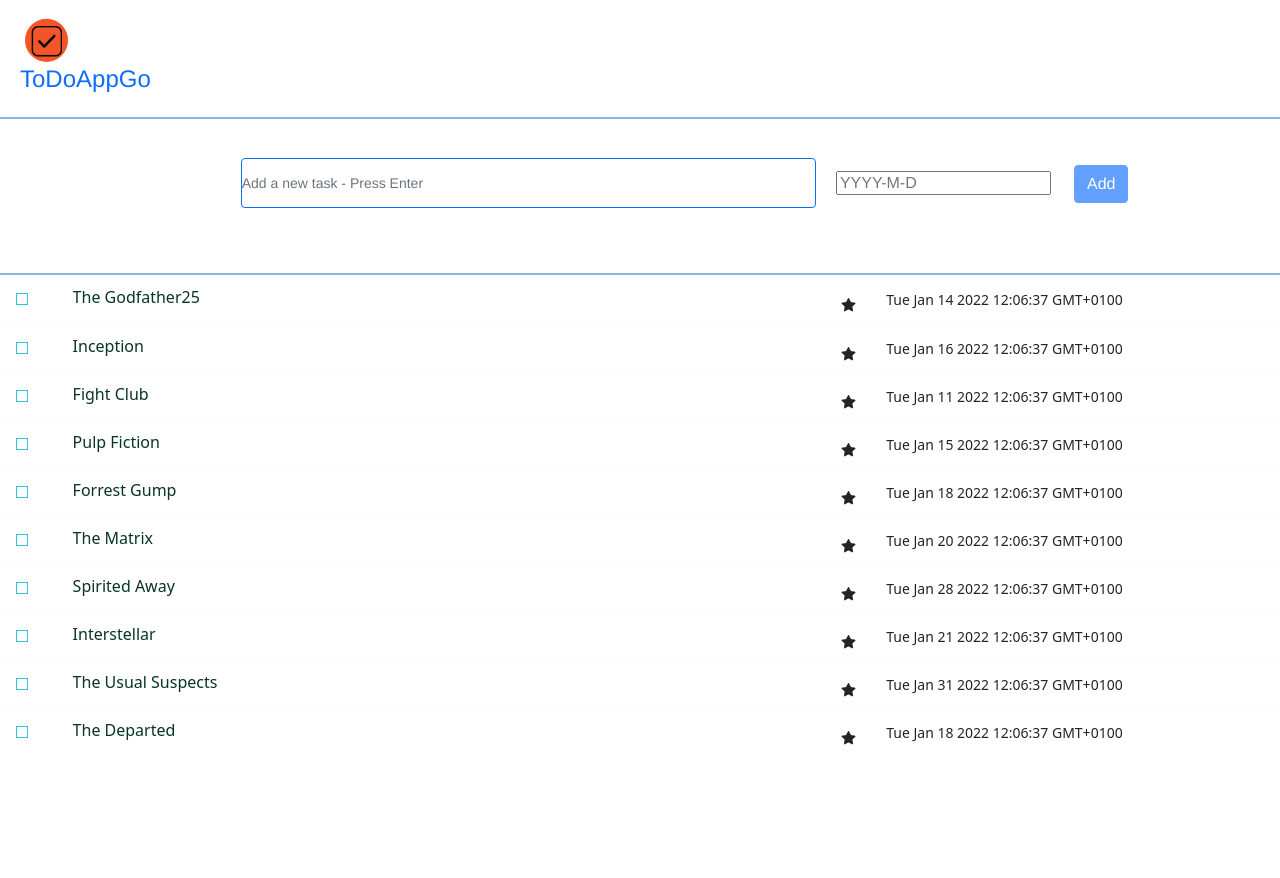
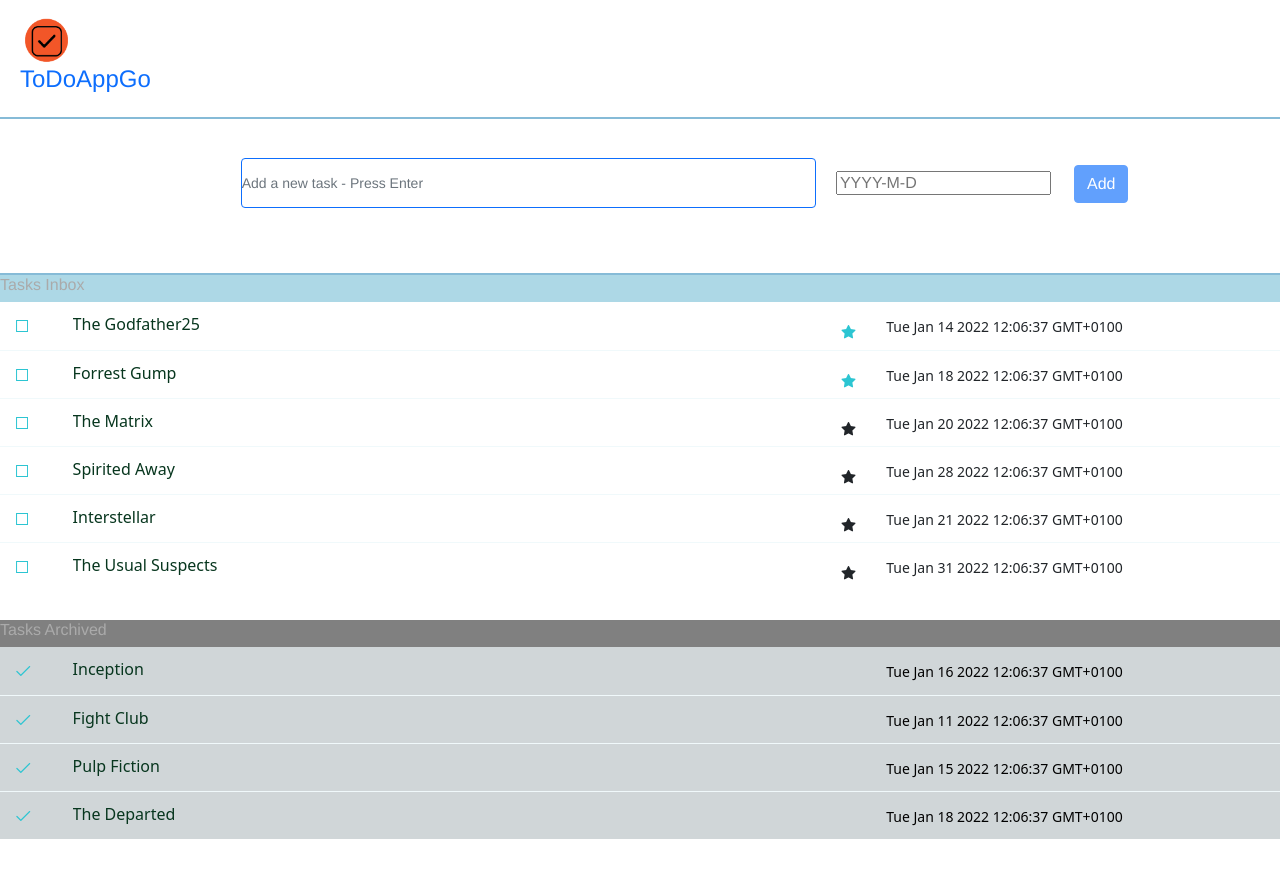
Before and after one commit to ZiyoumaSchool/todoappgo, a React (Create React App) app: page / in a window 1280 px wide. Shown: the top 878 px of the page. Built offline with nearby package versions, Linux system fonts and the light colour scheme; a web font is replaced by a local one.

Commit message:
Render Tasks Group By state 12012022

```diff
--- a/src/components/task/SectionEditTask/index.jsx
+++ b/src/components/task/SectionEditTask/index.jsx
@@ -46,6 +46,7 @@ export default function SectionAddTask(Tasksource) {
     }
     store.stateList[1](editTab)
     store.showModal[1](false)
+  }
     // const numer = store.idTaskTab[0]-1 ;
     // console.log("la vraie canne", store.idTaskTab[0]);
     // editTab[numer].title = myvalue;
@@ -61,7 +62,7 @@ export default function SectionAddTask(Tasksource) {
     // console.log('stateLit New after Edit', store.stateList[0])
     // setMyvalue('');
 
-  }
+
 
   return (
 <form>
--- a/src/components/task/TaskItem/index.jsx
+++ b/src/components/task/TaskItem/index.jsx
@@ -3,10 +3,7 @@ import ReactDOM from 'react-dom';
 import '../task.css';
 import PropTypes from 'prop-types';
 import "../../../index.css";
-import {createContext, useState, useContext} from 'react';
-import { Button } from 'react-bootstrap';
-import { Modal } from 'react-bootstrap';
-import ModalComponent from '../../Modal';
+import { useContext} from 'react';
 import { ApplicationContext } from '../../../pages/TaskHomePage'
 
 
--- a/src/components/task/TaskList/index.jsx
+++ b/src/components/task/TaskList/index.jsx
@@ -5,6 +5,7 @@ import "../../../index.css"
 import { ApplicationContext } from '../../../pages/TaskHomePage';
 
 import TaskItem from '../TaskItem';
+import '../task.css';
 
 
 export default function TaskList({ loading, tasks, onPinTask, onArchiveTask }) {
@@ -13,13 +14,78 @@ export default function TaskList({ loading, tasks, onPinTask, onArchiveTask }) {
   const {store, setStore} = useContext(ApplicationContext);
   // const [myvalue, setMyvalue] = useState('');
 
-  function OnArchiveTask(id){
+//////////////////////  OnArchiveTask //////////////////////////////////////
 
-    console.log("Voici alors l id", id)
-    //const {state, setState} = useContext(ApplicationContext);
-    console.log("La liste", store.stateList[0])
-    store.stateList[1](store.stateList[0].filter(item=>item.id!==id))
+  function OnArchiveTask(id1) {
+    // const e = Event;
+    // e.preventDefault();
+
+    let editTab = store.stateList[0];
+    console.log("BLALALALA", id1)
+    for(let i=0;i<editTab.length;i++){
+    // if(editTab[i].id===store.idTaskTab[0]){
+      if(editTab[i].id===id1 && editTab[i].state !=="TASK_ARCHIVED" ){
+      console.log("Archivage ", editTab[i])
+      editTab[i]={
+        id:  editTab[i].id,
+        title: editTab[i].title,
+        dateEnd:  editTab[i].dateEnd,
+        state:  "TASK_ARCHIVED"
+      }
+    } else if (editTab[i].id===id1 && editTab[i].state ==="TASK_ARCHIVED" ) {
+      editTab[i]={
+       id:  editTab[i].id,
+       title: editTab[i].title,
+       dateEnd:  editTab[i].dateEnd,
+       state:  "TASK_INBOX"
+     }
+    }
   }
+    store.stateList[1](editTab)
+    store.stateList[1](store.stateList[0].filter(item=>item.state!==""))
+    console.log("Le STORY ", store.stateList[0])
+    // store.showModal[1](false)
+  }
+
+  //////////////////////  End OnArchiveTask //////////////////////////////////////
+
+
+  //////////////////////  OnPinnedTask //////////////////////////////////////
+
+  function onPinTask(id1) {
+    // const e = Event;
+    // e.preventDefault();
+
+    let editTab = store.stateList[0];
+    console.log("BLALALALA", id1)
+    for(let i=0;i<editTab.length;i++){
+    // if(editTab[i].id===store.idTaskTab[0]){
+      if(editTab[i].id===id1 && editTab[i].state !=="TASK_PINNED" ){
+      console.log("Archivage ", editTab[i])
+      editTab[i]={
+        id:  editTab[i].id,
+        title: editTab[i].title,
+        dateEnd:  editTab[i].dateEnd,
+        state:  "TASK_PINNED"
+      }
+    }
+  }
+  store.stateList[1](editTab)
+    store.stateList[1](store.stateList[0].filter(item=>item.state!==""))
+    console.log("Le STORY ", store.stateList[0])
+
+}
+
+  //////////////////////  End /OnPinnedTask //////////////////////////////////////
+
+
+  // function OnArchiveTask(id){
+
+  //   console.log("Voici alors l id", id)
+  //   //const {state, setState} = useContext(ApplicationContext);
+  //   console.log("La liste", store.stateList[0])
+  //   store.stateList[1](store.stateList[0].filter(item=>item.id!==id))
+  // }
 
   const events = {
     onPinTask,
@@ -62,11 +128,35 @@ export default function TaskList({ loading, tasks, onPinTask, onArchiveTask }) {
     ...tasks.filter(t => t.state !== 'TASK_PINNED'),
   ];
   return (
-    <div className="list-items">
+  <>
+    <div className="title-wrapper">
+      <nav>
+            <h6 className="title-page">
+                <span className = "title-wrapper">Tasks Inbox</span>
+            </h6>
+        </nav>
       {tasksInOrder.map(taskItem => (
-        <TaskItem key={taskItem.id} taskItem={taskItem} {...events} onArchiveTask={OnArchiveTask} />
+        taskItem.state !== "TASK_ARCHIVED" ?(
+        <TaskItem key={taskItem.id} taskItem={taskItem} {...events} onPinTask={onPinTask} onArchiveTask={OnArchiveTask} />
+        ):null
       ))}
     </div>
+    <div className="title-wrapper-archived">
+      <nav>
+            <h6 className="title-page">
+                <span>Tasks Archived</span>
+            </h6>
+        </nav>
+
+      {tasksInOrder.map(taskItem => (
+        taskItem.state === "TASK_ARCHIVED" ?(
+        <TaskItem key={taskItem.id} taskItem={taskItem} {...events} onArchiveTask={OnArchiveTask} />
+        ):null
+
+      ))}
+
+    </div>
+    </>
   );
 };
 
--- a/src/components/task/task.css
+++ b/src/components/task/task.css
@@ -1,4 +1,17 @@
 /* TasKAdd CSS */
+
+.title-wrapper{
+    background-color: lightblue;
+}
+
+.title-wrapper-archived{
+    margin-top: 30px;
+    background-color: grey;
+}
+.taskitem-archived {
+    background-color: rgb(6, 41, 44);
+}
+
 
 .wrapper {
     font-family: 'Nunito Sans', 'Helvetica Neue', Helvetica, Arial, sans-serif;
--- a/src/datas/Tasksource.js
+++ b/src/datas/Tasksource.js
@@ -3,31 +3,31 @@ export const Tasksource = [
       id: 1,
       title: 'The Godfather25',
       dateEnd: 'Tue Jan 14 2022 12:06:37 GMT+0100',
-      state: 'TASK_INBOX'
+      state: 'TASK_PINNED'
     },
     {
       id: 2,
       title: 'Inception',
       dateEnd: 'Tue Jan 16 2022 12:06:37 GMT+0100',
-      state: 'TASK_INBOX'
+      state: 'TASK_ARCHIVED'
     },
     {
       id: 3,
       title: 'Fight Club',
       dateEnd: 'Tue Jan 11 2022 12:06:37 GMT+0100',
-      state: 'TASK_INBOX'
+      state: 'TASK_ARCHIVED'
     },
     {
       id: 4,
       title: 'Pulp Fiction',
       dateEnd:'Tue Jan 15 2022 12:06:37 GMT+0100',
-      state: 'TASK_INBOX'
+      state: 'TASK_ARCHIVED'
     },
     {
       id: 5,
       title: 'Forrest Gump',
       dateEnd: 'Tue Jan 18 2022 12:06:37 GMT+0100',
-      state: 'TASK_INBOX'
+      state: 'TASK_PINNED'
     },
     {
       id: 6,
@@ -57,6 +57,6 @@ export const Tasksource = [
       id: 10,
       title: 'The Departed',
       dateEnd: 'Tue Jan 18 2022 12:06:37 GMT+0100',
-      state: 'TASK_INBOX'
+      state: 'TASK_ARCHIVED'
     },
   ];
--- a/src/index.css
+++ b/src/index.css
@@ -898,8 +898,9 @@
  .list-item.TASK_PINNED .icon-star {
    color: #2cc5d2;
  }
- .list-item.TASK_ARCHIVED input[type="text"] {
-   color: #aaa;
+ .list-item.TASK_ARCHIVED  {
+   color: rgb(0, 0, 0);
+   background-color: #d0d6d8;
  }
  .list-item:hover {
    background-image: linear-gradient(to bottom, #e5f9f7 0%, #f0fffd 100%);
--- a/src/pages/TaskHomePage/index.jsx
+++ b/src/pages/TaskHomePage/index.jsx
@@ -22,14 +22,16 @@ export default function TaskHomePage() {
 
     const [state1, setState1] = useState(myvar);
     const [show, setShow] = useState(false);
-    const [idTask, setIdTask] = useState(0)
-    const [titleTask, setTitleTask] = useState("")
+    const [idTask, setIdTask] = useState(0);
+    const [titleTask, setTitleTask] = useState("");
+    const [stateTask, setStateTask] = useState("")
 
     const store = {
         stateList: [state1, setState1],
         showModal: [show, setShow],
         idTaskTab: [idTask, setIdTask],
-        titleTaskTab: [titleTask, setTitleTask]
+        titleTaskTab: [titleTask, setTitleTask],
+        stateTaskTab: [stateTask, setStateTask]
 
       }
 
@@ -57,7 +59,7 @@ export default function TaskHomePage() {
         {/* <SectionAddTask /> */}
 
         <ModalComponent title="Edit Task" show={store.showModal[0]} component={TaskEditComponent()} />
-        <TaskList tasks={state1}/>
+        <TaskList tasks={store.stateList[0]}/>
         </ApplicationContext.Provider>
     </>
 
```
